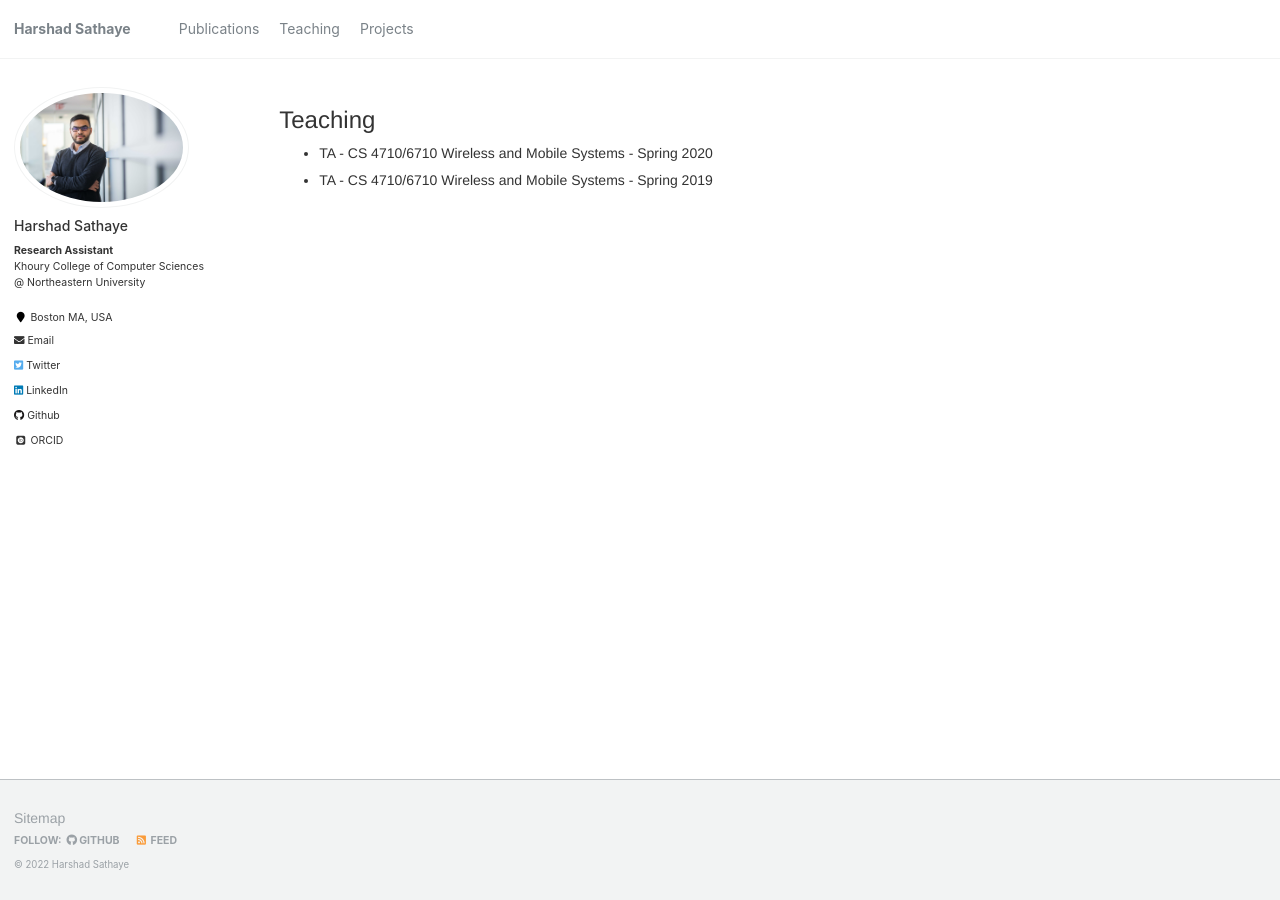
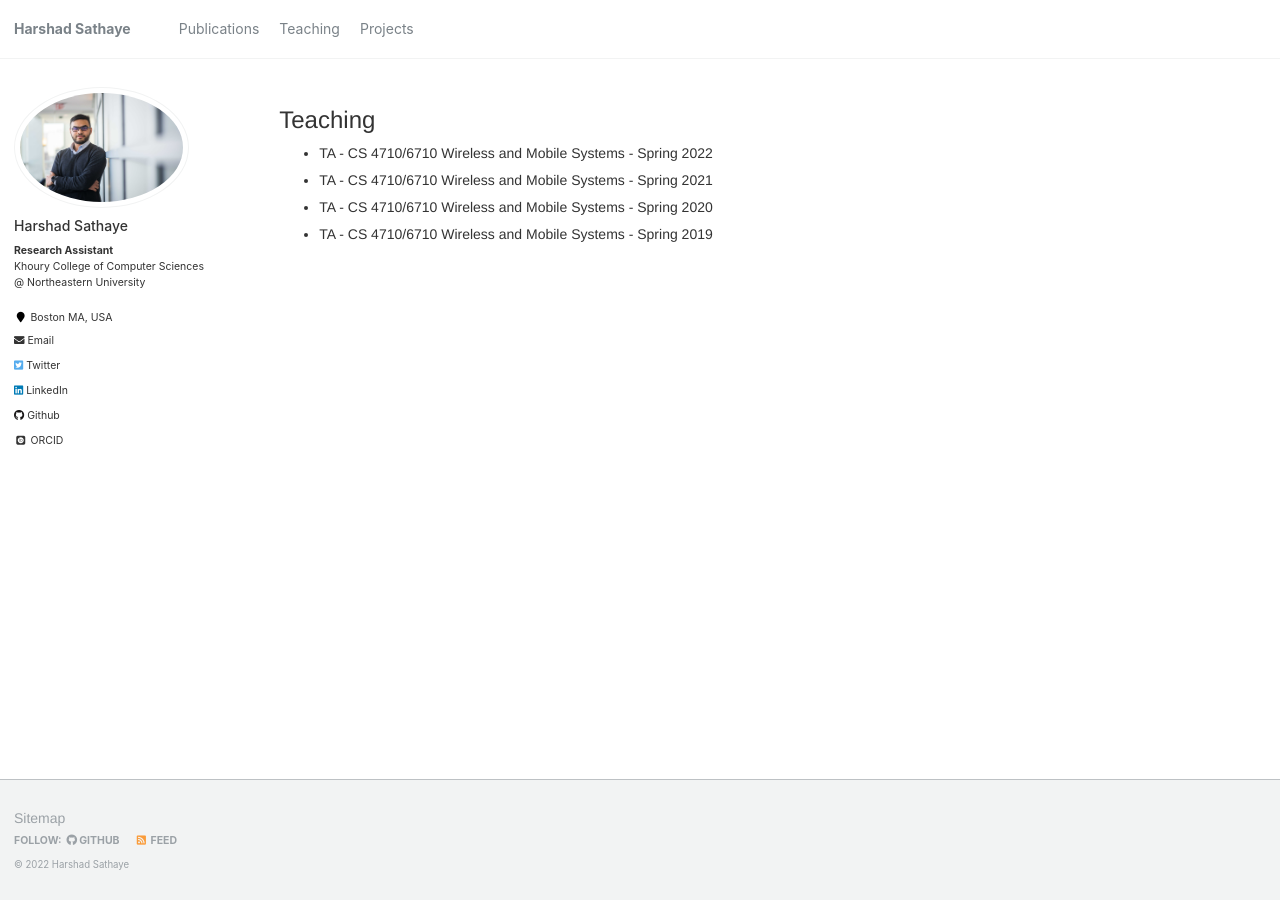
Before and after one commit to harshadms/harshadms.github.io, a Jekyll site: the page built from _pages/teaching.md, in a window 1280 px wide. Built offline with Jekyll 4.4.1, drawn with Linux system fonts in a browser that asks for light colours; some web fonts are replaced.

Commit message:
Update teaching.md

```diff
--- a/_pages/teaching.md
+++ b/_pages/teaching.md
@@ -5,6 +5,7 @@ permalink: /teaching/
 author_profile: true
 ---
 ### Teaching
-
+* TA - CS 4710/6710 Wireless and Mobile Systems - Spring 2022
+* TA - CS 4710/6710 Wireless and Mobile Systems - Spring 2021
 * TA - CS 4710/6710 Wireless and Mobile Systems - Spring 2020
 * TA - CS 4710/6710 Wireless and Mobile Systems - Spring 2019
```
